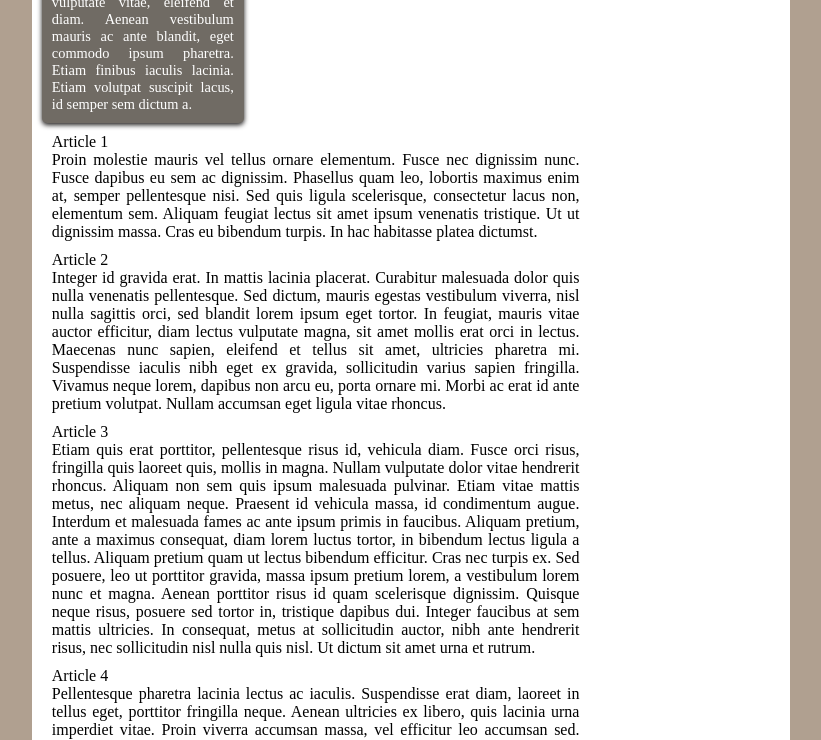
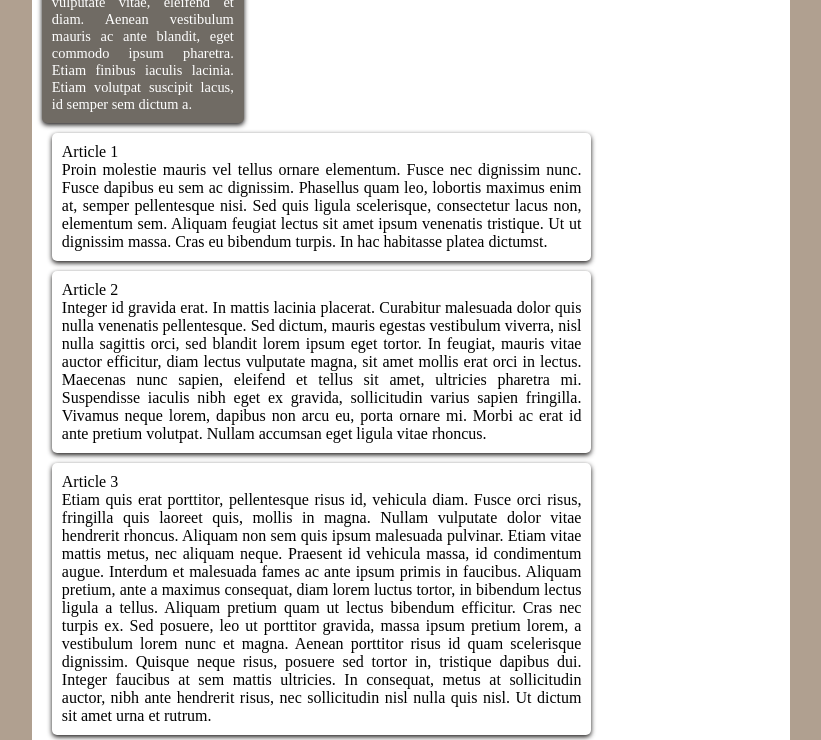
Before and after one commit to NicaEM/siteCDIN, a plain HTML site: page index.html in a window 1280 px wide. Shown: the part 940-1680 px from the top of the page, without its empty margins (229-1050 px from the left). Drawn offline with Linux system fonts and the light colour scheme.

Commit message:
Update style.css

```diff
--- a/style.css
+++ b/style.css
@@ -110,7 +110,11 @@ font-size: 0.9em;
 {
 margin-top: 10px;
 margin-left: 10px;
-width: 98%;
+width: 96.5%;
+
+box-shadow: 0px 2px 5px #1c1a19;
+border-radius: 5px;
+padding: 10px;
 }
 
 @-webkit-keyframes opacity {
```
